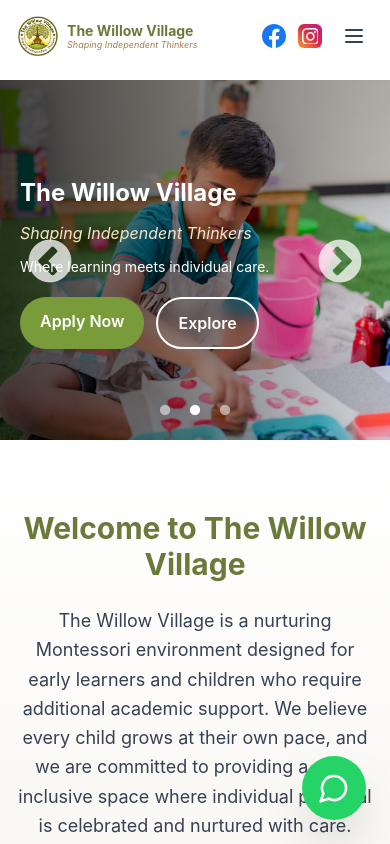
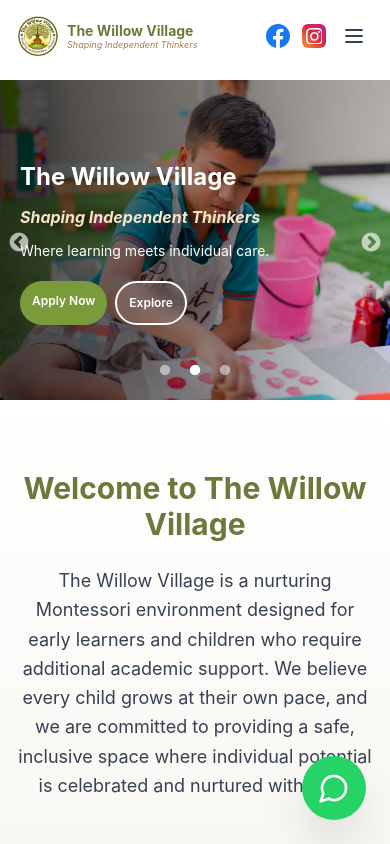
Before and after one commit to thewillowvillage/the-willow-village, a React (Vite) app: page / in a window 390 px wide. Shown: the top 844 px of the page. Built offline with nearby package versions, Linux system fonts and the light colour scheme.

Commit message:
Refine responsive hero and internship details

```diff
--- a/src/app/components/Navigation.tsx
+++ b/src/app/components/Navigation.tsx
@@ -35,7 +35,7 @@ const navConfig = [
     ],
   },
   { path: "/our-partners", label: "Our Partners" },
-  { path: "/mou", label: "Collaboration" },
+  { path: "/mou", label: "MOU" },
   { path: "/contact", label: "Contact" },
 ];
 
@@ -146,31 +146,31 @@ export function Navigation() {
             {/* Logo */}
             <Link
               to="/"
-              className="flex items-center gap-2 mr-4 sm:mr-10 transition-transform active:scale-95"
+              className="flex shrink-0 items-center gap-2 transition-transform active:scale-95 lg:mr-6 xl:mr-8"
             >
               <img
                 src="/logo.png"
                 alt="The Willow Village"
-                className="h-10 sm:h-12 w-auto"
+                className="h-10 w-auto sm:h-11"
               />
 
               <div className="flex flex-col">
-                <span className="font-bold text-[#6B7A3A] text-sm sm:text-lg leading-tight">
+                <span className="whitespace-nowrap font-bold text-[#6B7A3A] text-sm leading-tight sm:text-base">
                   The Willow Village
                 </span>
 
-                <span className="text-[9px] sm:text-[11px] text-[#A67C52] italic leading-tight">
+                <span className="whitespace-nowrap text-[9px] text-[#A67C52] italic leading-tight sm:text-[10px]">
                   Shaping Independent Thinkers
                 </span>
               </div>
             </Link>
 
             {/* Right Side */}
-            <div className="flex items-center gap-3 sm:gap-4">
+            <div className="flex items-center gap-2 sm:gap-3">
 
               {/* Desktop Navigation */}
               <div
-                className="hidden lg:flex items-center gap-5"
+                className="hidden xl:flex items-center gap-3"
                 ref={dropdownRef}
               >
                 {navConfig.map((item) => (
@@ -185,7 +185,7 @@ export function Navigation() {
                                 : item.label
                             )
                           }
-                          className={`flex items-center gap-1 px-1 py-1 text-[13px] font-medium transition-colors ${
+                          className={`flex items-center gap-1 px-1 py-1 text-xs font-medium transition-colors ${
                             openDropdown === item.label
                               ? "text-[#7A9B3A]"
                               : "text-gray-700 hover:text-[#6B7A3A]"
@@ -205,7 +205,7 @@ export function Navigation() {
                     ) : (
                       <Link
                         to={item.path!}
-                        className={`px-1 py-1 text-[13px] font-medium transition-colors ${
+                        className={`px-1 py-1 text-xs font-medium transition-colors ${
                           location.pathname === item.path
                             ? "text-[#7A9B3A] font-bold"
                             : "text-gray-700 hover:text-[#6B7A3A]"
@@ -217,18 +217,18 @@ export function Navigation() {
                   </div>
                 ))}
 
-                <div className="ml-2 border-l pl-4 border-gray-200">
+                <div className="ml-1 border-l border-gray-200 pl-3">
                   <SocialLinks />
                 </div>
               </div>
 
               {/* Mobile Socials */}
-              <SocialLinks className="lg:hidden" />
+              <SocialLinks className="xl:hidden" />
 
               {/* Mobile Menu Button */}
               <button
                 onClick={() => setIsOpen(!isOpen)}
-                className="lg:hidden p-2 text-gray-700 focus:outline-none"
+                className="p-2 text-gray-700 focus:outline-none xl:hidden"
               >
                 {isOpen ? (
                   <X className="w-6 h-6" />
@@ -247,7 +247,7 @@ export function Navigation() {
               initial={{ opacity: 0, height: 0 }}
               animate={{ opacity: 1, height: "auto" }}
               exit={{ opacity: 0, height: 0 }}
-              className="absolute top-[72px] left-0 w-full lg:hidden bg-white border-t px-6 py-6 shadow-xl overflow-y-auto max-h-[80vh]"
+              className="absolute top-[72px] left-0 w-full bg-white border-t px-6 py-6 shadow-xl overflow-y-auto max-h-[80vh] xl:hidden"
             >
               {navConfig.map((item) => (
                 <div key={item.label} className="mb-3">
--- a/src/app/pages/Home.tsx
+++ b/src/app/pages/Home.tsx
@@ -25,7 +25,7 @@ const heroSlides: HeroSlide[] = [
     primaryButton: "Discover the MOU",
     primaryLink: "/mou",
     secondaryButton: "Become a Partner",
-    secondaryLink: "https://wa.me/923220277871?text=Hello%2C%20I%20would%20like%20to%20become%20a%20partner%20with%20The%20Willow%20Village.",
+    secondaryLink: "mailto:thewillovillage@gmail.com?subject=Partnership%20with%20The%20Willow%20Village&body=Hello%2C%20I%20would%20like%20to%20discuss%20becoming%20a%20partner%20with%20The%20Willow%20Village.",
   },
   {
     image: "/banner2.jpeg",
@@ -166,7 +166,7 @@ const internshipHighlights = [
 ];
 
 const whatsappInternshipLink =
-  "https://wa.me/923220277871?text=Assalam%20o%20Alaikum%2C%20I%20want%20to%20apply%20for%20the%203-month%20paid%20internship%20program%20at%20The%20Willow%20Village.";
+  "https://wa.me/923220277871?text=Assalam%20o%20Alaikum%2C%20I%20want%20to%20apply%20for%20the%203-month%20unpaid%20internship%20program%20at%20The%20Willow%20Village.";
 
 const afterSchoolTherapies = [
   {
@@ -220,12 +220,12 @@ export function Home() {
     {heroSlides.map((slide, index) => (
       <div
         key={index}
-        className="relative w-full h-[clamp(360px,56.25vw,700px)]"
+        className="relative h-[clamp(320px,35vw,460px)] w-full overflow-hidden"
       >
         <img
           src={slide.image}
           alt={slide.title}
-          className="absolute inset-0 w-full h-full object-cover"
+          className="absolute inset-0 h-full w-full object-cover"
         />
 
         <div className="absolute inset-0 bg-gradient-to-r from-black/70 via-black/40 to-transparent" />
@@ -240,7 +240,7 @@ export function Home() {
           {currentSlide.title}
         </h1>
 
-        <p className="text-base sm:text-xl lg:text-2xl text-[#F4E5C7] mb-3 italic">
+        <p className="text-base sm:text-xl lg:text-2xl text-[#F4E5C7] mb-3 font-bold italic">
           {currentSlide.subtitle}
         </p>
 
@@ -248,10 +248,10 @@ export function Home() {
           {currentSlide.description}
         </p>
 
-        <div className="flex flex-wrap gap-3">
+        <div className="flex flex-nowrap gap-2 sm:gap-3">
           <Link
             to={currentSlide.primaryLink}
-            className="inline-block rounded-full bg-[#7A9B3A] px-5 py-3 font-semibold text-white sm:px-8 sm:py-4"
+            className="inline-block whitespace-nowrap rounded-full bg-[#7A9B3A] px-3 py-3 text-xs font-semibold text-white sm:px-8 sm:py-4 sm:text-base"
           >
             {currentSlide.primaryButton}
           </Link>
@@ -260,7 +260,7 @@ export function Home() {
               href={currentSlide.secondaryLink}
               target="_blank"
               rel="noreferrer"
-              className="inline-block rounded-full border-2 border-white bg-white/10 px-5 py-3 font-semibold text-white backdrop-blur-sm transition-colors hover:bg-white hover:text-[#6B7A3A] sm:px-8 sm:py-4"
+              className="inline-block whitespace-nowrap rounded-full border-2 border-white bg-white/10 px-3 py-3 text-xs font-semibold text-white backdrop-blur-sm transition-colors hover:bg-white hover:text-[#6B7A3A] sm:px-8 sm:py-4 sm:text-base"
             >
               {currentSlide.secondaryButton}
             </a>
@@ -515,9 +515,9 @@ export function Home() {
                   <GraduationCap className="w-9 h-9" />
                 </div>
                 <p className="uppercase tracking-[0.2em] text-sm text-white/75 mb-3">Career Growth Program</p>
-                <h2 className="text-3xl md:text-5xl font-bold mb-4">Paid Internship Program</h2>
+                <h2 className="text-3xl md:text-5xl font-bold mb-4">Unpaid Internship Program</h2>
                 <p className="text-lg text-white/90 leading-relaxed">
-                  The Willow Village offers a 3-month paid internship program for passionate learners who want real experience in a caring, professional school environment.
+                  The Willow Village offers a 3-month unpaid internship program for passionate learners who want real experience in a caring, professional school environment.
                 </p>
               </div>
               <div className="bg-white rounded-2xl p-6 text-gray-700 shadow-xl">
--- a/src/app/pages/Mou.tsx
+++ b/src/app/pages/Mou.tsx
@@ -46,9 +46,7 @@ export function Mou() {
                 Explore the partnership <ArrowRight className="h-5 w-5" />
               </a>
               <a
-                href="https://wa.me/923220277871?text=Hello%2C%20I%20would%20like%20to%20discuss%20a%20collaboration%20with%20The%20Willow%20Village."
-                target="_blank"
-                rel="noreferrer"
+                href="mailto:thewillovillage@gmail.com?subject=Partnership%20with%20The%20Willow%20Village&body=Hello%2C%20I%20would%20like%20to%20discuss%20becoming%20a%20partner%20with%20The%20Willow%20Village."
                 className="inline-flex items-center gap-2 rounded-full border border-white/70 px-6 py-3 font-bold text-white transition-colors hover:bg-white hover:text-[#24341f]"
               >
                 <MessageCircle className="h-5 w-5" /> Collaborate with us
@@ -142,9 +140,7 @@ export function Mou() {
               <Users className="h-5 w-5" /> Contact our team
             </Link>
             <a
-              href="https://wa.me/923220277871?text=Hello%2C%20I%20would%20like%20to%20discuss%20a%20collaboration%20with%20The%20Willow%20Village."
-              target="_blank"
-              rel="noreferrer"
+              href="mailto:thewillovillage@gmail.com?subject=Partnership%20with%20The%20Willow%20Village&body=Hello%2C%20I%20would%20like%20to%20discuss%20becoming%20a%20partner%20with%20The%20Willow%20Village."
               className="inline-flex items-center gap-2 rounded-full border border-white/60 px-6 py-3 font-bold hover:bg-white hover:text-[#526b2d]"
             >
               <Handshake className="h-5 w-5" /> WhatsApp us
--- a/src/app/pages/Programs.tsx
+++ b/src/app/pages/Programs.tsx
@@ -115,7 +115,7 @@ export function Programs() {
   ];
 
   const internshipHighlights = [
-    "Paid 3-month internship program",
+    "Unpaid 3-month internship program",
     "Open for education, therapy, administration, media, and outreach domains",
     "Professional school environment with practical learning",
     "Certificate awarded after successful completion",
@@ -123,7 +123,7 @@ export function Programs() {
   ];
 
   const whatsappInternshipLink =
-    "https://wa.me/923220277871?text=Assalam%20o%20Alaikum%2C%20I%20want%20to%20apply%20for%20the%203-month%20paid%20internship%20program%20at%20The%20Willow%20Village.";
+    "https://wa.me/923220277871?text=Assalam%20o%20Alaikum%2C%20I%20want%20to%20apply%20for%20the%203-month%20unpaid%20internship%20program%20at%20The%20Willow%20Village.";
 
   return (
     <div className="pt-24 pb-16">
@@ -244,9 +244,9 @@ export function Programs() {
                   <GraduationCap className="w-9 h-9 text-[#7A9B3A]" />
                 </div>
                 <p className="uppercase tracking-[0.2em] text-sm text-[#A67C52] font-bold mb-3">Career Growth</p>
-                <h2 className="text-3xl md:text-5xl font-bold text-[#6B7A3A] mb-4">Paid Internship Program</h2>
+                <h2 className="text-3xl md:text-5xl font-bold text-[#6B7A3A] mb-4">Unpaid Internship Program</h2>
                 <p className="text-lg text-gray-700 leading-relaxed">
-                  We provide a 3-month paid internship program with certification for candidates who want to learn inside a caring, inclusive, and professional school setting.
+                  We provide a 3-month unpaid internship program with certification for candidates who want to learn inside a caring, inclusive, and professional school setting.
                 </p>
               </div>
               <div>
--- a/src/styles/slick.css
+++ b/src/styles/slick.css
@@ -28,20 +28,43 @@
 .slick-prev,
 .slick-next {
   z-index: 10;
-  width: 50px;
-  height: 50px;
+  width: 32px;
+  height: 32px;
+  background: transparent !important;
+  border: 0;
 }
 
 .slick-prev:before,
 .slick-next:before {
-  font-size: 50px;
-  opacity: 0.75;
+  font-size: 28px;
+  opacity: 0.65;
 }
 
 .slick-prev {
-  left: 25px;
+  left: 10px;
 }
 
 .slick-next {
-  right: 25px;
+  right: 10px;
 }
+
+@media (max-width: 640px) {
+  .slick-prev,
+  .slick-next {
+    width: 26px;
+    height: 26px;
+  }
+
+  .slick-prev:before,
+  .slick-next:before {
+    font-size: 22px;
+  }
+
+  .slick-prev {
+    left: 6px;
+  }
+
+  .slick-next {
+    right: 6px;
+  }
+}
```
Also changed, not shown: 4 other files (tests, documents, lock files or other folders).
